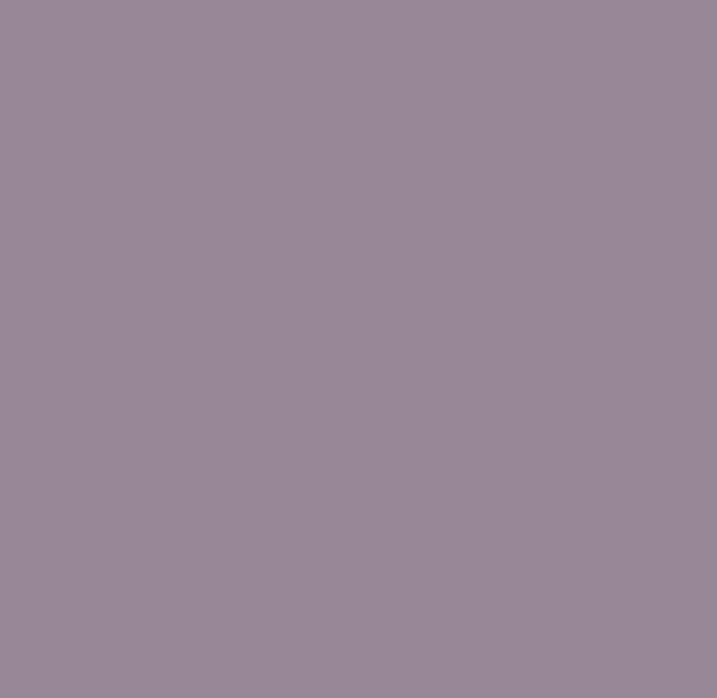
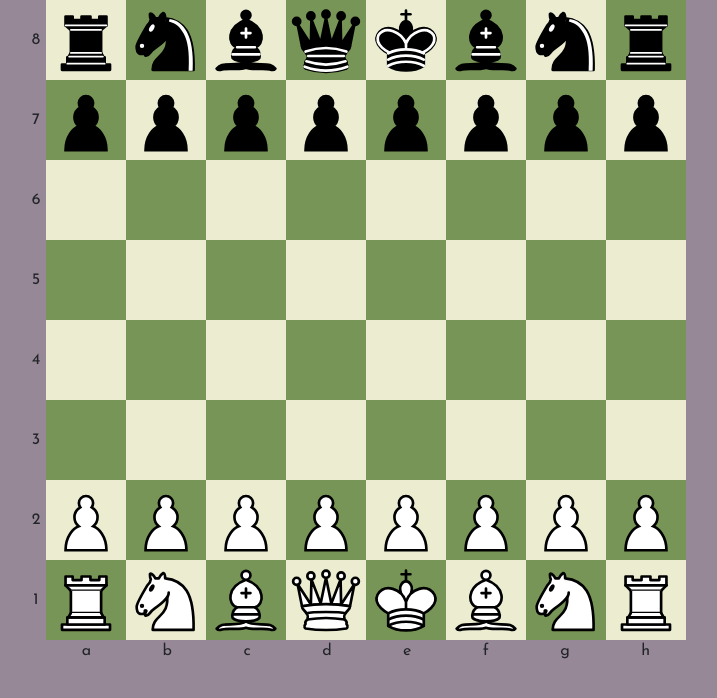
Before and after one commit to vewe7/ChessApp, a React (Vite) app in the folder client/: page /game/1/1 in a window 1280 px wide. Before the commit this address had no page. Shown: the top 698 px of the page, without its empty margins (284-1001 px from the left). Built offline with nearby package versions, Linux system fonts and the light colour scheme.

Commit message:
Add color param to game page

```diff
--- a/client/src/App.jsx
+++ b/client/src/App.jsx
@@ -30,7 +30,7 @@
             <Route exact path="/" element={<Home/>} />
           </Route>
           <Route path="/login" element={<Login/>} />
-          <Route path="/game/:matchId" element={<Game />} />
+          <Route path="/game/:matchId/:color" element={<Game />} />
           <Route path="/register" element={<Register />} />
           <Route path="/profile" element={<Profile />} />
           <Route path="/home" element={<Home />} />
--- a/client/src/Game.jsx
+++ b/client/src/Game.jsx
@@ -12,10 +12,14 @@
 const files = ['a', 'b', 'c', 'd', 'e', 'f', 'g', 'h'];
 
 function Game() {
-    const { matchId } = useParams();
+    const { matchId, color } = useParams();
 
     useEffect(() => {
-        window.console.log("game started with matchId: " + matchId);
+        window.addEventListener("load", () => {
+            // Page is fully loaded
+            socket.emit("joinMatchRoom", matchId);
+            window.console.log(`Match started with id ${matchId} as ${color}`);
+        });
 
         // Cleanup
         return () => {
--- a/client/src/Invite.jsx
+++ b/client/src/Invite.jsx
@@ -35,9 +35,7 @@
         });
 
         socket.on("startMatch", (matchId, color) => {
-            window.console.log(`Match started with id ${matchId} as ${color}`);
-            socket.emit("joinMatchRoom", matchId);
-            navigate(`/game/${matchId}`);
+            navigate(`/game/${matchId}/${color}`);
         });
 
         socket.emit('joinInvite');
```
